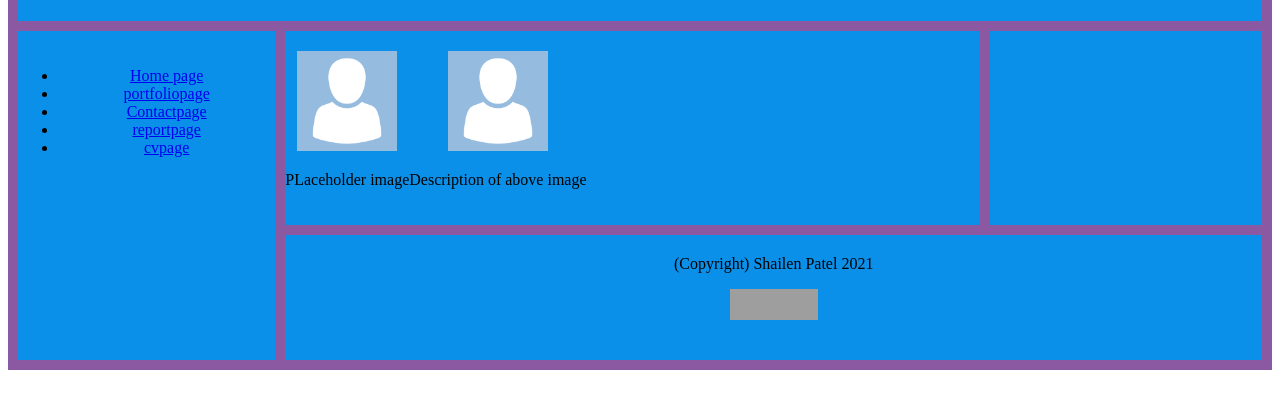
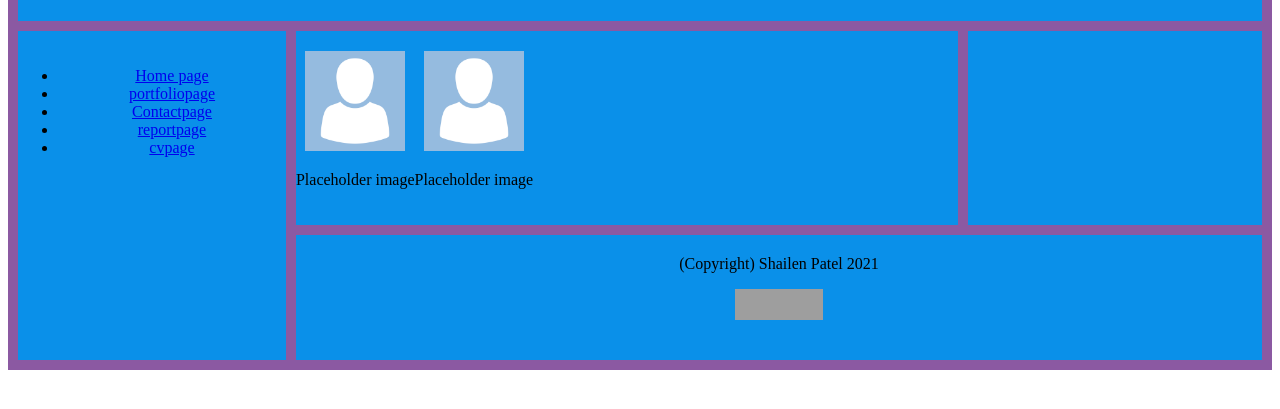
Before and after one commit to shailenlcfc/Website-changes, a plain HTML site: page portfolio page.html in a window 1280 px wide. Shown: the part 117-526 px from the top of the page. Drawn offline with Linux system fonts and the light colour scheme; grey boxes are pictures that could not be loaded.

```diff
--- a/portfolio page.html
+++ b/portfolio page.html
@@ -35,11 +35,11 @@
       </div>
       <div class="mainclass"><div class="floated_img">
         <img src="avatar-1577909_1280.png" alt="Some image" style="width:100px;height:100px;">
-        <p>PLaceholder image</p>
+        <p>Placeholder image</p>
     </div>
     <div class="floated_img">
       <img src="avatar-1577909_1280.png" alt="Some image" style="width:100px;height:100px;">
-        <p>Description of above image</p>
+        <p>Placeholder image</p>
     </div>
       </div>
       <div class="rightclass"></div>
```
Also changed, not shown: cv page.html (+5 -5 lines).
